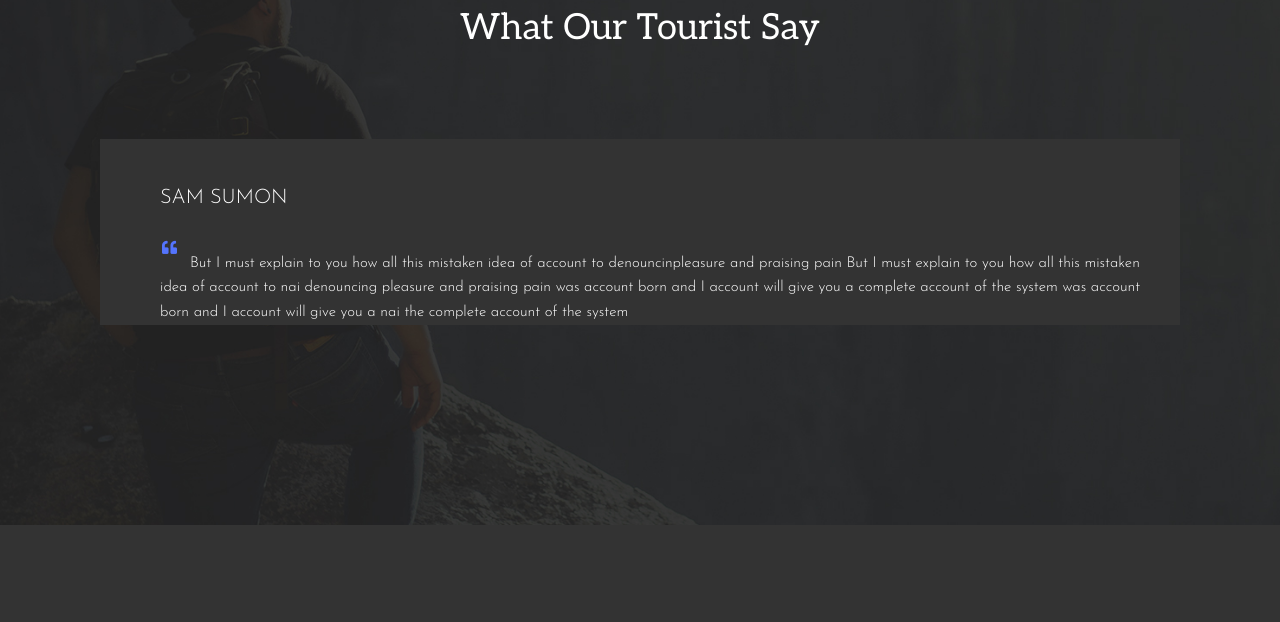
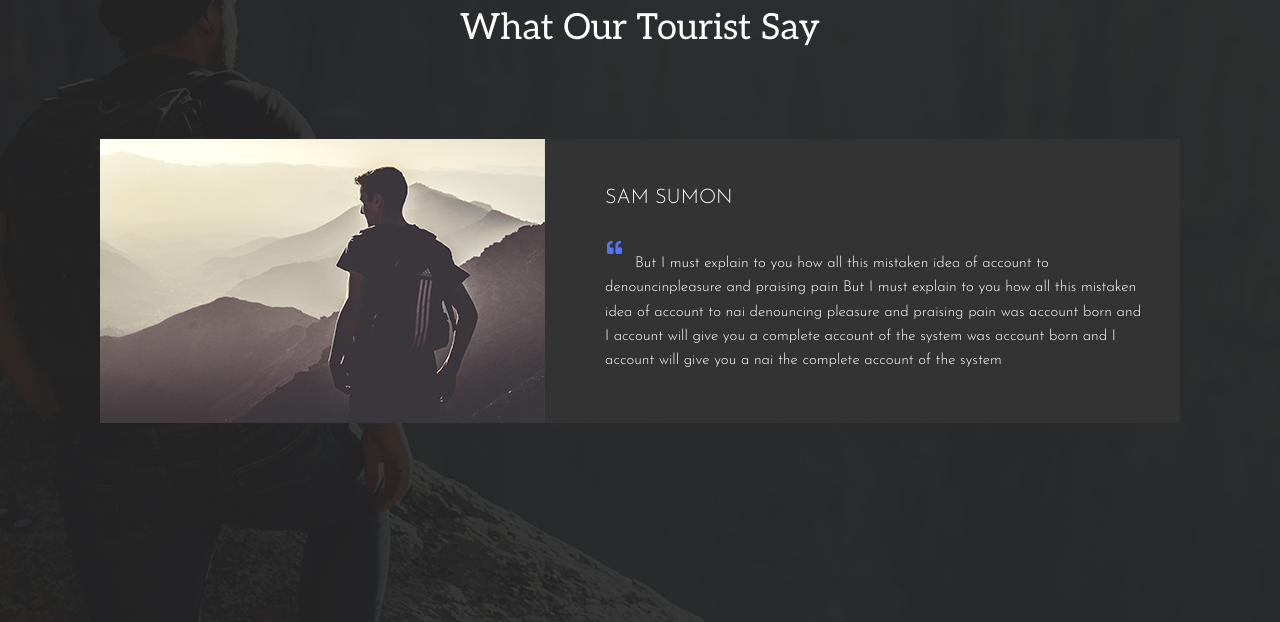
Before and after one commit to Deformix/exam-1, a website: page src/index.html in a window 1280 px wide. Shown: the part 3360-3982 px from the top of the page. Drawn offline with nearby package versions, Linux system fonts and the light colour scheme; files that its build step writes are made by us from their sources; the site is published under a folder, as on GitHub Pages, so addresses that start at the root find nothing; files whose address does not match are found by name.

Commit message:
Corrected image src path

```diff
--- a/src/template/reviews.html
+++ b/src/template/reviews.html
@@ -5,7 +5,7 @@
 
             <div class="reviews__item">
                 <div class="reviews__image">
-                    <img src="/img/review-1.jpg" alt="">
+                    <img src="./img/review-1.jpg" alt="">
                 </div>
 
                 <div class="reviews__text">
```
